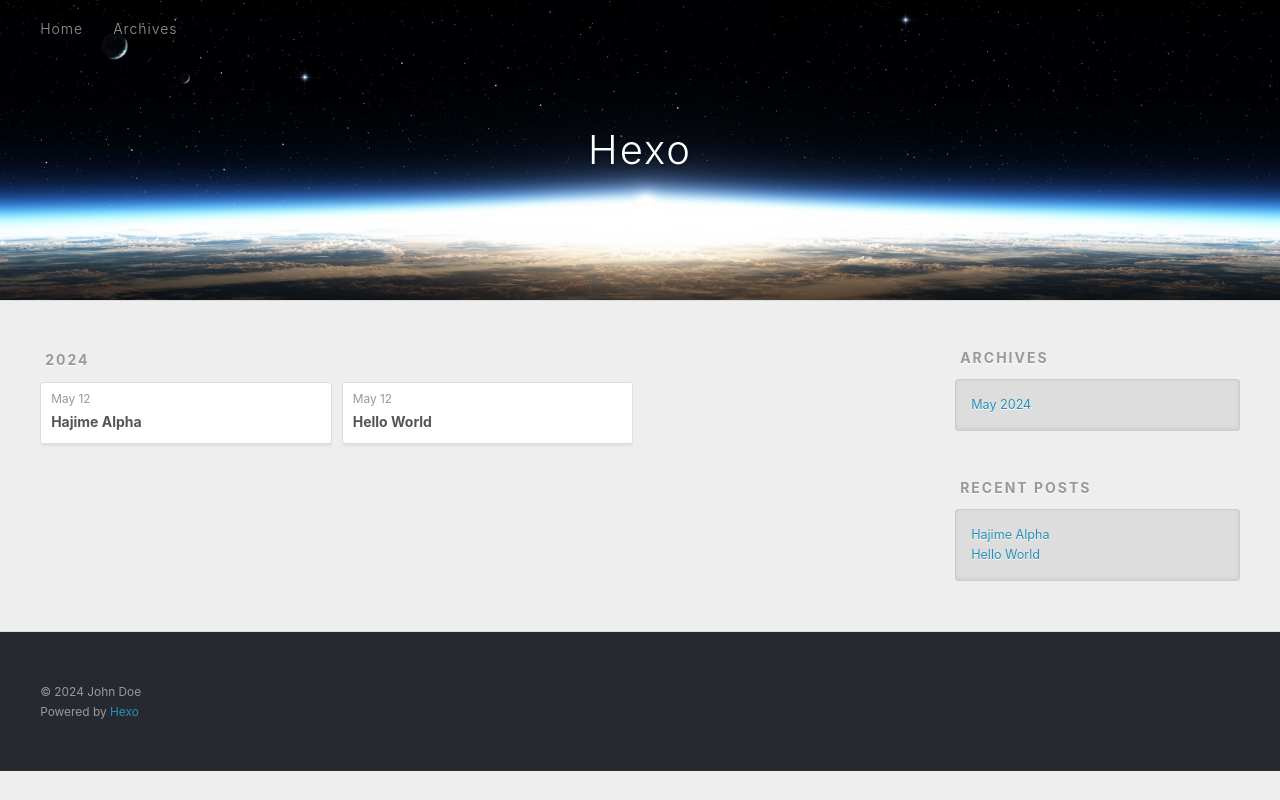
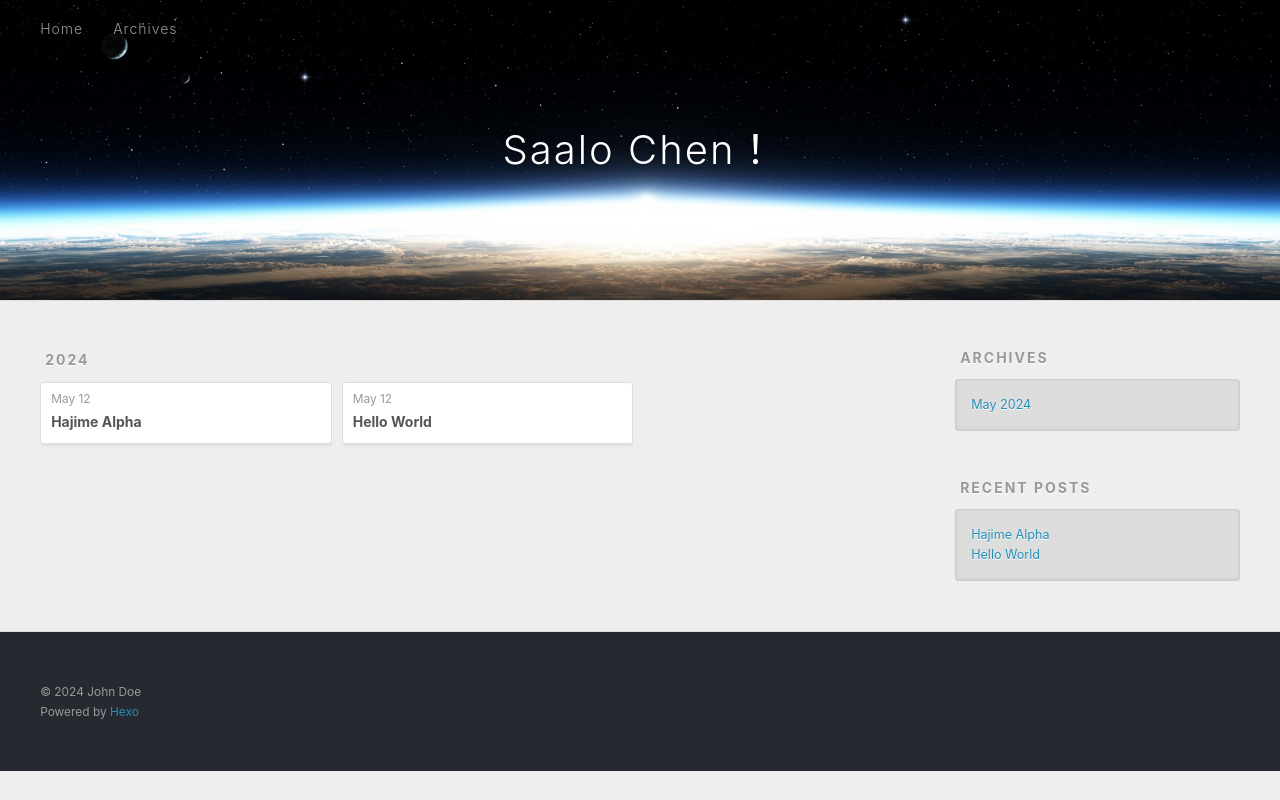
Before and after one commit to SaaloChen/SaaloChen.github.io, a plain HTML site: page archives/2024/05/index.html in a window 1280 px wide. Drawn offline with Linux system fonts and the light colour scheme.

Commit message:
Site updated: 2024-05-12 22:10:49

```diff
--- a/archives/2024/05/index.html
+++ b/archives/2024/05/index.html
@@ -4,17 +4,17 @@
   <meta charset="utf-8">
 
 
-  <title>Archives: 2024/5 | Hexo</title>
+  <title>Archives: 2024/5 | Saalo Chen！</title>
   <meta name="viewport" content="width=device-width, initial-scale=1, shrink-to-fit=no">
   <meta property="og:type" content="website">
-<meta property="og:title" content="Hexo">
+<meta property="og:title" content="Saalo Chen！">
 <meta property="og:url" content="http://example.com/archives/2024/05/index.html">
-<meta property="og:site_name" content="Hexo">
+<meta property="og:site_name" content="Saalo Chen！">
 <meta property="og:locale" content="en_US">
 <meta property="article:author" content="John Doe">
 <meta name="twitter:card" content="summary">
 
-    <link rel="alternate" href="/atom.xml" title="Hexo" type="application/atom+xml">
+    <link rel="alternate" href="/atom.xml" title="Saalo Chen！" type="application/atom+xml">
 
 
     <link rel="shortcut icon" href="/favicon.png">
@@ -39,7 +39,7 @@
   <div id="header-outer" class="outer">
     <div id="header-title" class="inner">
       <h1 id="logo-wrap">
-        <a href="/" id="logo">Hexo</a>
+        <a href="/" id="logo">Saalo Chen！</a>
       </h1>
 
     </div>
```
Also changed, not shown: 2024/05/12/Hajime-Alpha/index.html (+4 -4 lines), 2024/05/12/hello-world/index.html (+4 -4 lines), archives/2024/index.html (+5 -5 lines), archives/index.html (+5 -5 lines), index.html (+5 -5 lines).
